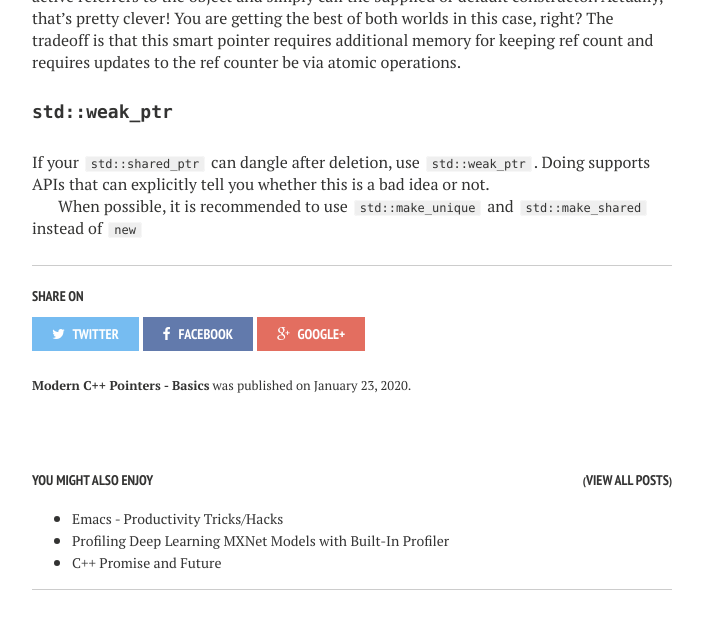
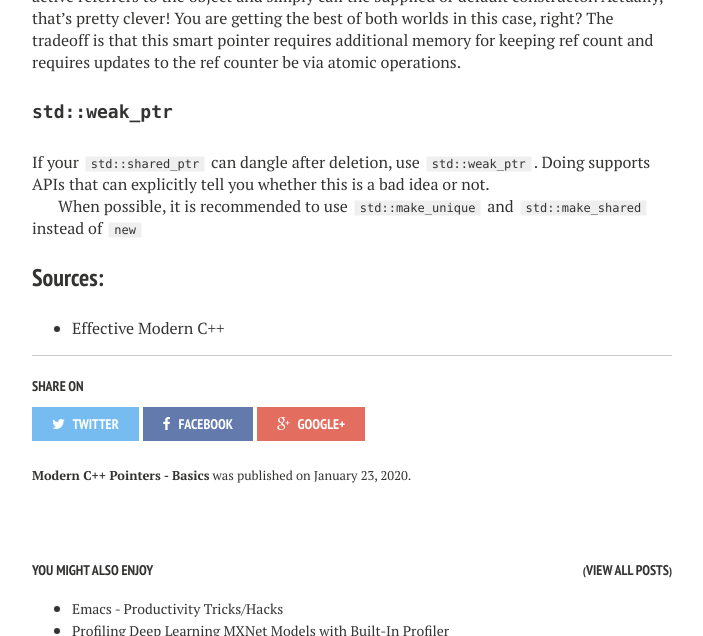
Before and after one commit to mycpuorg/mycpuorg.github.io, a Jekyll site: the page built from _posts/2020-01-23-c++-smart_pointers.md, in a window 1280 px wide and 900 px high, scrolled down 1213 px, cut to the strip 0-636 px from the top of the window. Shown: the whole strip, without its empty margins (288-991 px from the left). Built offline with Jekyll 4.4.1, drawn with Linux system fonts in a browser that asks for light colours; nearby versions of some CDN libraries; comment, search, counter and statistics services are not loaded.

Commit message:
update sources

```diff
--- a/_posts/2020-01-23-c++-smart_pointers.md
+++ b/_posts/2020-01-23-c++-smart_pointers.md
@@ -61,3 +61,6 @@ is a bad idea or not.
 
 When possible, it is recommended to use ``std::make_unique`` and
 ``std::make_shared`` instead of ``new``
+
+### Sources:
++ Effective Modern C++
```
